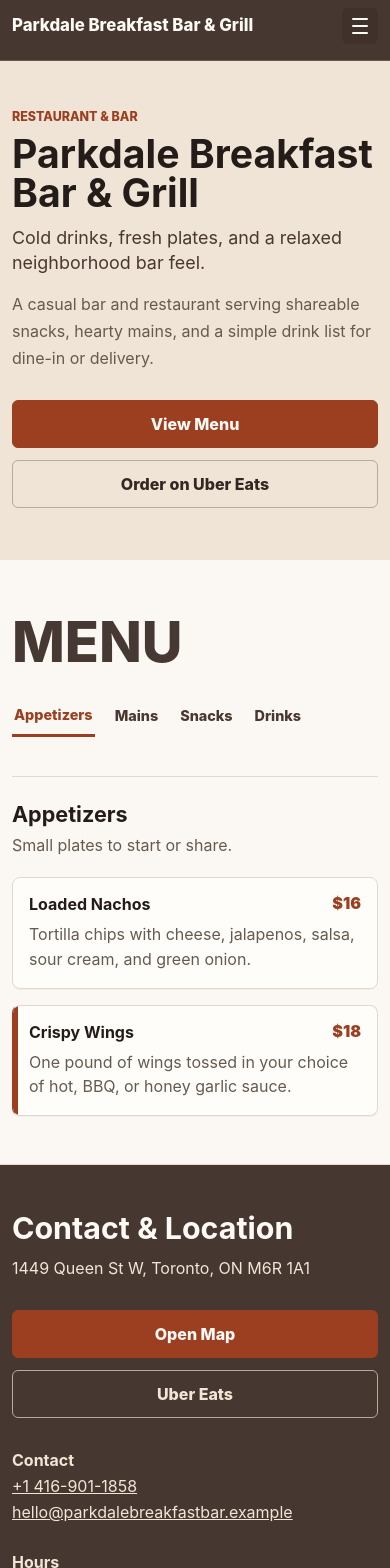
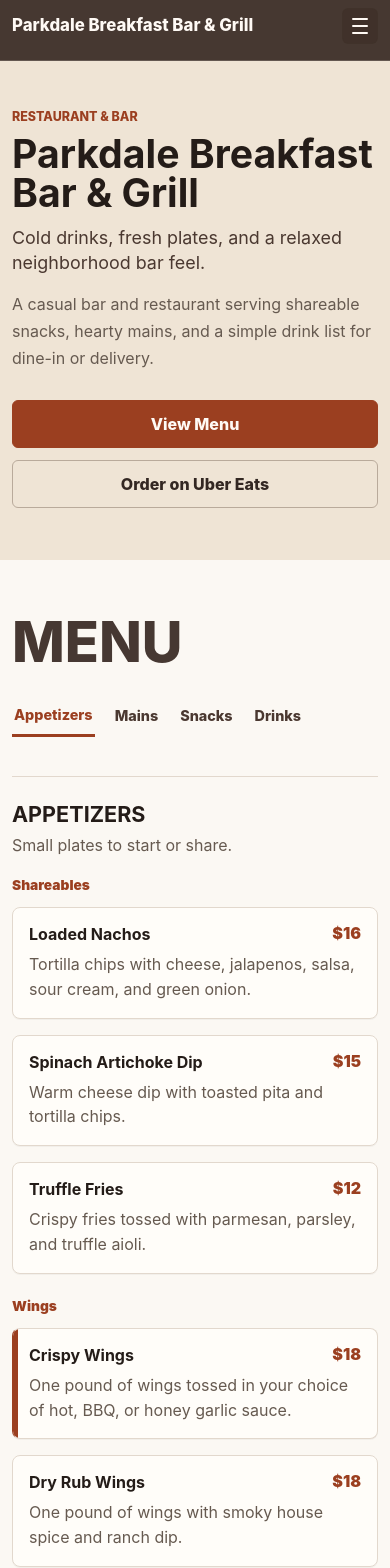
Before and after one commit to joe-zyc/parkdale-breakfast-bar, a React (Vite) app: page / in a window 390 px wide. Shown: the top 1568 px of the page. Built offline with nearby package versions, Linux system fonts and the light colour scheme.

Commit message:
chore: commit

```diff
--- a/src/components/MenuSection.jsx
+++ b/src/components/MenuSection.jsx
@@ -1,6 +1,8 @@
 import MenuItem from './MenuItem.jsx';
 
 export default function MenuSection({ section, isPhone }) {
+  const hasSubsections = Array.isArray(section.subsections) && section.subsections.length > 0;
+
   return (
     <section className="menu-section" id={section.id} role="tabpanel" aria-labelledby={`${section.id}-heading`}>
       <div className="menu-section-heading">
@@ -8,11 +10,30 @@ export default function MenuSection({ section, isPhone }) {
         {section.description ? <p>{section.description}</p> : null}
       </div>
 
-      <div className="menu-items">
-        {section.items.map((item) => (
-          <MenuItem key={`${section.id}-${item.name}`} item={item} isPhone={isPhone} />
-        ))}
-      </div>
+      {hasSubsections ? (
+        <div className="menu-subsections">
+          {section.subsections.map((subsection) => (
+            <div className="menu-subsection" key={subsection.id ?? subsection.title}>
+              <div className="menu-subsection-heading">
+                <h4>{subsection.title}</h4>
+                {subsection.description ? <p>{subsection.description}</p> : null}
+              </div>
+
+              <div className="menu-items">
+                {subsection.items.map((item) => (
+                  <MenuItem key={`${section.id}-${subsection.id ?? subsection.title}-${item.name}`} item={item} isPhone={isPhone} />
+                ))}
+              </div>
+            </div>
+          ))}
+        </div>
+      ) : (
+        <div className="menu-items">
+          {(section.items ?? []).map((item) => (
+            <MenuItem key={`${section.id}-${item.name}`} item={item} isPhone={isPhone} />
+          ))}
+        </div>
+      )}
     </section>
   );
 }
--- a/src/data/menu.json
+++ b/src/data/menu.json
@@ -4,6 +4,10 @@
       "id": "appetizers",
       "title": "Appetizers",
       "description": "Small plates to start or share.",
+      "subsections": [
+        {
+          "id": "shareables",
+          "title": "Shareables",
           "items": [
             {
               "name": "Loaded Nachos",
@@ -11,10 +15,38 @@
               "price": "$16"
             },
             {
+              "name": "Spinach Artichoke Dip",
+              "description": "Warm cheese dip with toasted pita and tortilla chips.",
+              "price": "$15"
+            },
+            {
+              "name": "Truffle Fries",
+              "description": "Crispy fries tossed with parmesan, parsley, and truffle aioli.",
+              "price": "$12"
+            }
+          ]
+        },
+        {
+          "id": "wings",
+          "title": "Wings",
+          "items": [
+            {
               "name": "Crispy Wings",
               "description": "One pound of wings tossed in your choice of hot, BBQ, or honey garlic sauce.",
               "price": "$18",
               "image": "/images/menu/wings.png"
+            },
+            {
+              "name": "Dry Rub Wings",
+              "description": "One pound of wings with smoky house spice and ranch dip.",
+              "price": "$18"
+            },
+            {
+              "name": "Cauliflower Wings",
+              "description": "Crispy cauliflower bites tossed in buffalo sauce with vegan ranch.",
+              "price": "$15"
+            }
+          ]
         }
       ]
     },
@@ -22,6 +54,10 @@
       "id": "mains",
       "title": "Mains",
       "description": "Comfortable bar favorites.",
+      "subsections": [
+        {
+          "id": "burgers",
+          "title": "Burgers & Sandwiches",
           "items": [
             {
               "name": "Classic Burger",
@@ -29,15 +65,48 @@
               "price": "$19"
             },
             {
+              "name": "Crispy Chicken Sandwich",
+              "description": "Buttermilk fried chicken, slaw, pickles, and spicy mayo.",
+              "price": "$18"
+            },
+            {
+              "name": "Mushroom Swiss Burger",
+              "description": "Beef patty with sauteed mushrooms, Swiss cheese, and garlic aioli.",
+              "price": "$20"
+            }
+          ]
+        },
+        {
+          "id": "plates",
+          "title": "Plates",
+          "items": [
+            {
               "name": "Fish & Chips",
               "description": "Beer-battered fish with fries, tartar sauce, and lemon.",
               "price": "$21"
+            },
+            {
+              "name": "Steak Frites",
+              "description": "Grilled striploin, herb butter, fries, and mixed greens.",
+              "price": "$28"
+            },
+            {
+              "name": "Pesto Rigatoni",
+              "description": "Rigatoni with basil pesto, cherry tomatoes, parmesan, and arugula.",
+              "price": "$19"
+            }
+          ]
         }
       ]
     },
     {
       "id": "snacks",
       "title": "Snacks",
+      "description": "Quick bites for the table.",
+      "subsections": [
+        {
+          "id": "salty",
+          "title": "Salty",
           "items": [
             {
               "name": "Fries",
@@ -48,6 +117,29 @@
               "name": "Pretzel Bites",
               "description": "Warm pretzel bites with mustard dip.",
               "price": "$10"
+            },
+            {
+              "name": "Kettle Chips",
+              "description": "House chips with onion dip.",
+              "price": "$7"
+            }
+          ]
+        },
+        {
+          "id": "fresh",
+          "title": "Fresh",
+          "items": [
+            {
+              "name": "House Pickles",
+              "description": "Seasonal pickled vegetables with dill and chili.",
+              "price": "$6"
+            },
+            {
+              "name": "Caesar Salad",
+              "description": "Romaine, parmesan, croutons, and creamy Caesar dressing.",
+              "price": "$13"
+            }
+          ]
         }
       ]
     },
@@ -55,6 +147,10 @@
       "id": "drinks",
       "title": "Drinks",
       "description": "Beer, cocktails, and non-alcoholic options.",
+      "subsections": [
+        {
+          "id": "beer",
+          "title": "Beer",
           "items": [
             {
               "name": "House Lager",
@@ -62,16 +158,60 @@
               "price": "$8"
             },
             {
+              "name": "Amber Ale",
+              "description": "Draft pint with caramel malt and a crisp finish.",
+              "price": "$9"
+            },
+            {
+              "name": "Rotating IPA",
+              "description": "Ask about today's local tap.",
+              "price": "$10"
+            }
+          ]
+        },
+        {
+          "id": "cocktails",
+          "title": "Cocktails",
+          "items": [
+            {
               "name": "Old Fashioned",
               "description": "Whiskey, bitters, sugar, and orange.",
               "price": "$14"
             },
             {
+              "name": "Spicy Margarita",
+              "description": "Tequila, lime, orange liqueur, and jalapeno.",
+              "price": "$15"
+            },
+            {
+              "name": "Negroni",
+              "description": "Gin, bitter aperitif, sweet vermouth, and orange.",
+              "price": "$15"
+            }
+          ]
+        },
+        {
+          "id": "non-alcoholic",
+          "title": "Non-Alcoholic",
+          "items": [
+            {
               "name": "Sparkling Lemonade",
               "description": "Fresh lemon, soda, and simple syrup.",
               "price": "$6"
+            },
+            {
+              "name": "Ginger Beer",
+              "description": "Spicy non-alcoholic ginger beer over ice.",
+              "price": "$5"
+            },
+            {
+              "name": "Iced Tea",
+              "description": "Fresh brewed black tea with lemon.",
+              "price": "$5"
             }
           ]
         }
       ]
     }
+  ]
+}
--- a/src/styles.css
+++ b/src/styles.css
@@ -272,10 +272,41 @@ h4 {
   margin-bottom: 18px;
 }
 
+.menu-section-heading h3 {
+  text-transform: uppercase;
+}
+
 .menu-section-heading p {
   max-width: 680px;
   color: #665a50;
   line-height: 1.6;
+}
+
+.menu-subsections {
+  display: grid;
+  gap: 28px;
+}
+
+.menu-subsection {
+  display: grid;
+  gap: 14px;
+}
+
+.menu-subsection-heading {
+  display: grid;
+  gap: 4px;
+}
+
+.menu-subsection-heading h4 {
+  color: #9b3f20;
+  font-size: 0.86rem;
+  font-weight: 900;
+}
+
+.menu-subsection-heading p {
+  margin-bottom: 0;
+  color: #665a50;
+  line-height: 1.55;
 }
 
 .menu-items {
@@ -596,6 +627,10 @@ h4 {
     padding-top: 24px;
   }
 
+  .menu-subsections {
+    gap: 24px;
+  }
+
   .contact-grid {
     gap: 32px;
   }
```
Lines whose indentation alone changed are shown as unchanged.
